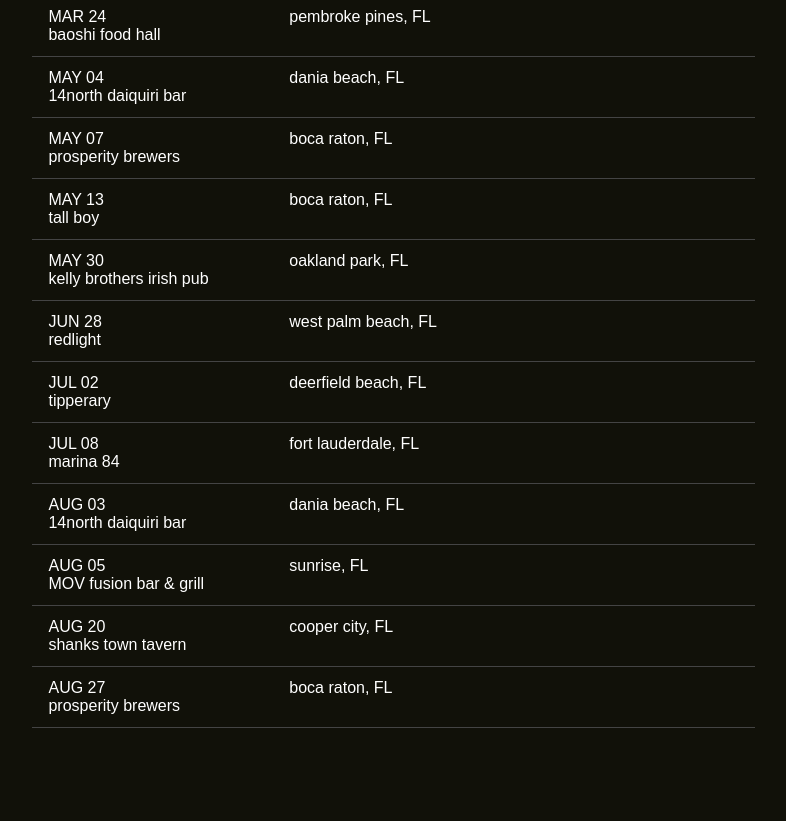
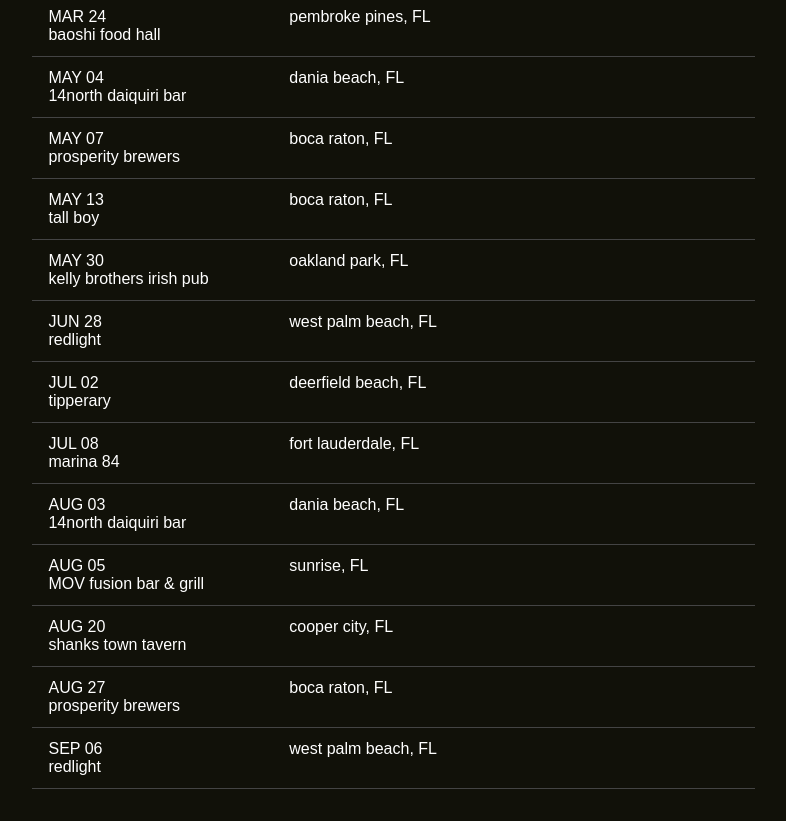
Before and after one commit to skennycomedy/skennycomedy.github.io, a Jekyll site: the page built from index.html, in a window 1280 px wide and 1260 px high, cut to the strip 439-1260 px from the top of the window. Shown: the whole strip, without its empty margins (485-1271 px from the left). Built offline with Jekyll 4.4.1, drawn with Linux system fonts in a browser that asks for light colours.

Commit message:
Update shows.yml

```diff
--- a/_data/shows.yml
+++ b/_data/shows.yml
@@ -61,3 +61,7 @@
 -  date: AUG 27
    venue: prosperity brewers
    location: boca raton, FL
+
+-  date: SEP 06
+   venue: redlight
+   location: west palm beach, FL
```
